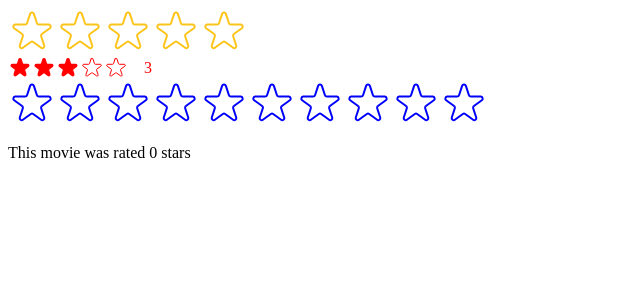
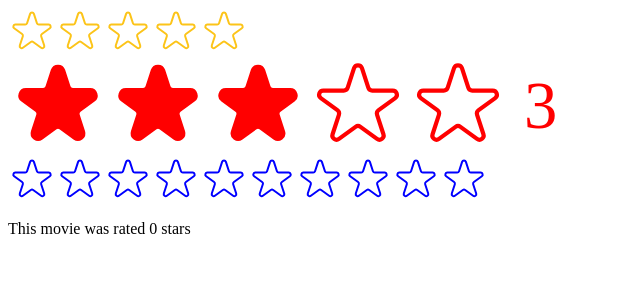
Before and after one commit to oskarziembrowicz/usepopcorn, a React (Create React App) app: page / in a window 1280 px wide. Shown: the top 300 px of the page, without its empty margins (0-640 px from the left). Built offline with nearby package versions, Linux system fonts and the light colour scheme.

Commit message:
Finished StarRating

```diff
--- a/src/StarRating.js
+++ b/src/StarRating.js
@@ -1,5 +1,5 @@
+import PropTypes from "prop-types";
 import { useState } from "react";
-import PropTypes from "prop-types";
 
 const containerStyle = {
   display: "flex",
@@ -35,7 +35,7 @@ export default function StarRating({
 
   function handleRating(rating) {
     setRating(rating);
-    onSetRating(rating);
+    onSetRating && onSetRating(rating);
   }
 
   const textStyle = {
--- a/src/index.js
+++ b/src/index.js
@@ -24,7 +24,7 @@ root.render(
       maxRating={5}
       messages={["Terrible", "Bad", "Okay", "Good", "Amazing"]}
     />
-    <StarRating size={24} color="red" className="test" defaultRating={3} />
+    <StarRating size={100} color="red" className="test" defaultRating={3} />
     <Test />
   </React.StrictMode>
 );
```
